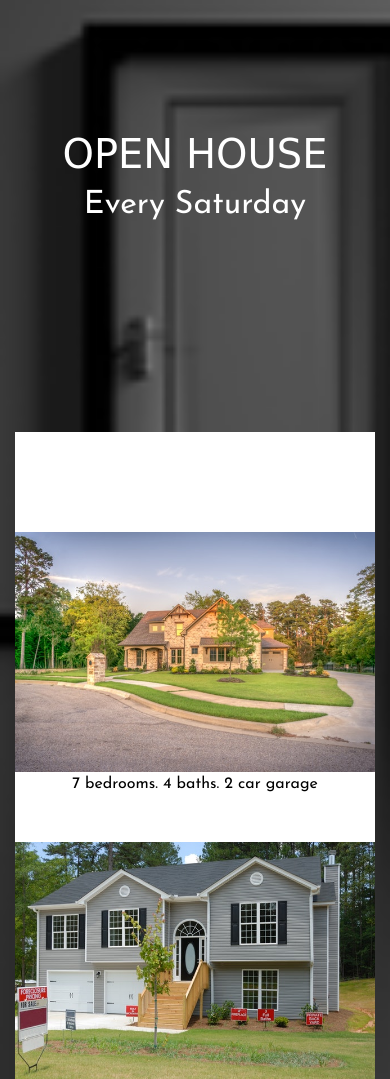
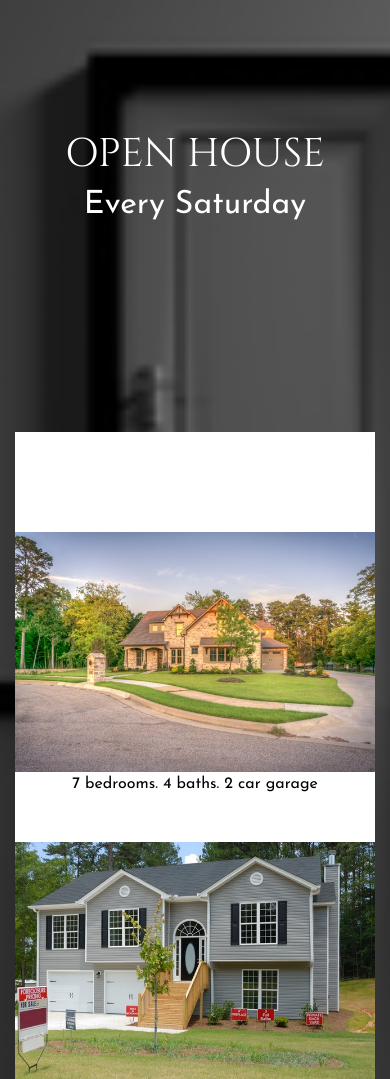
Before and after one commit to daphnied/open-house, a plain HTML site: page index.html in a window 390 px wide. Shown: the part 460-1539 px from the top of the page. Drawn offline with nearby package versions, Linux system fonts and the light colour scheme; a web font is replaced by a local one.

Commit message:
Increased padding and changed font

```diff
--- a/css/style.css
+++ b/css/style.css
@@ -41,7 +41,7 @@ body {
 }
 
 h1 {
-  font-family: 'Yatra One', cursive;
+  font-family: 'Cinzel', serif;
 }
 
 h2 {
@@ -102,7 +102,7 @@ p {
 @media only screen and (max-width: 768px) {
   /* For mobile phones: */
   .homes {
-    padding-bottom: 800px;
+    padding-bottom: 925px;
   }
   .menu {
     display: inline;
--- a/index.html
+++ b/index.html
@@ -7,6 +7,7 @@
   <link rel="stylesheet" href="https://maxcdn.bootstrapcdn.com/bootstrap/4.0.0/css/bootstrap.min.css">
   <script defer src="https://use.fontawesome.com/releases/v5.0.9/js/all.js"></script>
   <link href="https://fonts.googleapis.com/css?family=Delius+Swash+Caps" rel="stylesheet">
+  <link href="https://fonts.googleapis.com/css?family=Cinzel" rel="stylesheet">
   <link href="https://fonts.googleapis.com/css?family=Josefin+Sans" rel="stylesheet">
   <link rel="stylesheet" type="text/css" href="css/style.css">
   <title>Hello, world!</title>
```
